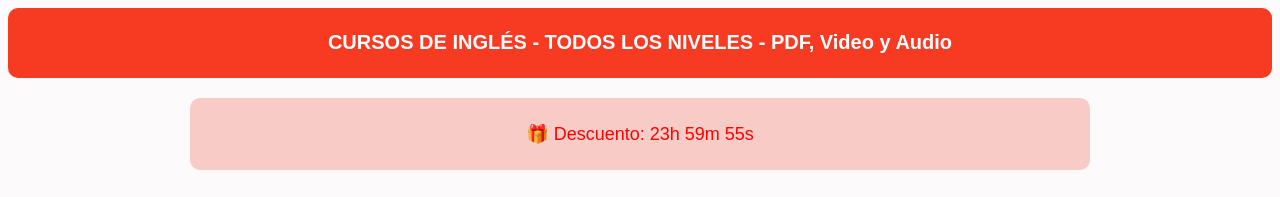
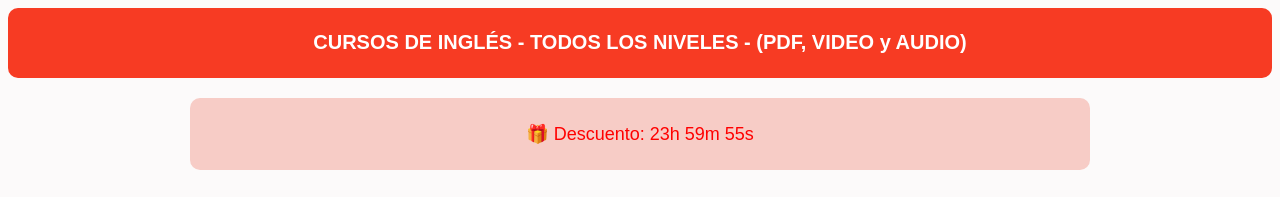
Before and after one commit to ultracreatorpro/Ingles, a plain HTML site: page index.html in a window 1280 px wide. Shown: the top 197 px of the page. Drawn offline with Linux system fonts and the light colour scheme.

Commit message:
Update index.html

```diff
--- a/index.html
+++ b/index.html
@@ -113,7 +113,7 @@
 <body>
 
 <header>
-    <h1>CURSOS DE INGLÉS - TODOS LOS NIVELES - PDF, Video y Audio</h1>
+    <h1>CURSOS DE INGLÉS - TODOS LOS NIVELES - (PDF, VIDEO y AUDIO)</h1>
 </header>
 
 <div class="container">
```
